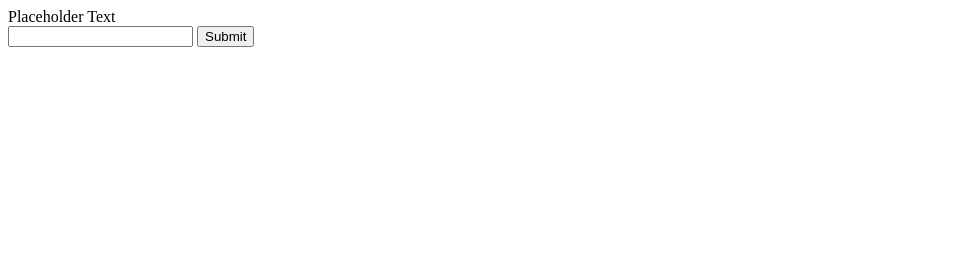
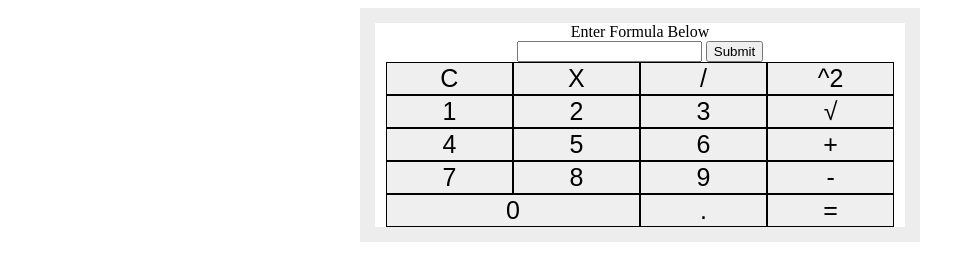
Before and after one commit to GrantPSpencer/SimpleCalculator, a plain HTML site: page calculator.html in a window 1280 px wide. Shown: the whole page, without its empty margins (0-975 px from the left). Drawn offline with Linux system fonts and the light colour scheme.

Commit message:
Added working calculator
doesn't handle floating points

```diff
--- a/calculator.html
+++ b/calculator.html
@@ -4,13 +4,49 @@
     <meta charset="UTF-8">
     <meta http-equiv="X-UA-Compatible" content="IE=edge">
     <meta name="viewport" content="width=device-width, initial-scale=1.0">
+    <link rel='stylesheet' href='styles.css'>
     <title>Simple Calculator</title>
 </head>
 <body>
-    <div>Placeholder Text</div>
-    <form>
-        <input type="text">
-        <input type="submit">
-    </form>
+    <div id='calculator'>
+        <div id='result'>Enter Formula Below</div>
+        <form id='form'>
+            <input id='formula'type="text">
+            <input type="submit">
+        </form>
+        <div id='buttonscontainer'>
+            <button class='buttons' value='clear' id='clear'>C</button>
+            <button class='buttons' value='*'>X</btn>
+            <button class='buttons' value='/'>/</btn>
+            <button class='buttons' value='pow' id='pow'>^2</btn>
+            <button class='buttons' value='1'>1</btn>
+            <button class='buttons' value='2'>2</btn>
+            <button class='buttons' value='3'>3</btn>
+            <button class='buttons' value='sqrt' id = 'sqrt'>&#x221A;</btn>
+            <button class='buttons' value='4'>4</btn>
+            <button class='buttons' value='5'>5</btn>
+            <button class='buttons' value='6'>6</btn>
+            <button class='buttons' value='+'>+</btn>
+            <button class='buttons' value='7'>7</btn>
+            <button class='buttons' value='8'>8</btn>
+            <button class='buttons' value='9'>9</btn>
+            <button class='buttons' value='-'>-</btn>
+            <button class='buttons' value='0' id='zero'>0</btn>
+            <button class='buttons' value='.'>.</btn>
+            <button class='buttons' value='=' id='equalsign'>=</btn>
+
+
+
+        </div>
+    </div>
+
+    <!--c x / ^2
+        1 2 3 -
+        4 5 6 +
+        7 8 9 =
+        0 0 . =  -->
+
+
+    <script src='script.js'></script>
 </body>
 </html>
--- a/script.js
+++ b/script.js
@@ -0,0 +1,61 @@
+'use strict'
+
+let form = document.getElementById('form');
+
+form.onsubmit = function() {
+    calculate();
+    return false;
+
+}
+
+let buttons = document.querySelectorAll('.buttons');
+let formula = document.getElementById('formula');
+
+let specials = ['equalsign','pow','sqrt','clear'];
+
+for (let button of buttons) {
+    if (!specials.includes(button.value)) {
+        button.onclick = function() {
+            formula.value += button.value;
+        }
+    }
+}
+
+let equalsign = document.getElementById('equalsign');
+let pow = document.getElementById('pow');
+let sqrt = document.getElementById('sqrt');
+let clear = document.getElementById('clear');
+
+equalsign.onclick = function() {
+    calculate();
+}
+sqrt.onclick = function() {
+    let formula = document.getElementById('formula');
+    formula.value = 'Math.sqrt(' + formula.value + ')';
+    calculate();
+}
+
+pow.onclick = function() {
+    let formula = document.getElementById('formula');
+    formula.value = 'Math.pow(' + formula.value +', 2)';
+    calculate();
+}
+
+clear.onclick = function() {
+    let formula = document.getElementById('formula');
+    formula.value = '';
+}
+
+function calculate() {
+    let formula = document.getElementById('formula');
+
+    // let value = Math.round((eval(formula.value) + Number.EPSILON) * 100) / 100;
+
+    let value = eval(formula.value);
+
+    if (!value) {
+        return false;
+    } else {
+        formula.value = value;
+    }
+}
--- a/styles.css
+++ b/styles.css
@@ -0,0 +1,26 @@
+body {
+    text-align: center;
+}
+
+#calculator {
+    display: inline-block;
+    text-align: center;
+    border: 15px solid rgba(220,220,220, 0.5);
+}
+
+#buttonscontainer {
+    display: flex;
+    align-items: flex-start;
+    flex-wrap: wrap;
+    justify-content: center;
+}
+.buttons {
+    font-size: 25px;
+    flex-shrink: 0;
+    flex-basis: 23.95%;
+    border: 1px solid black;
+}
+
+#zero {
+    flex-basis: 47.9%;
+}
```
